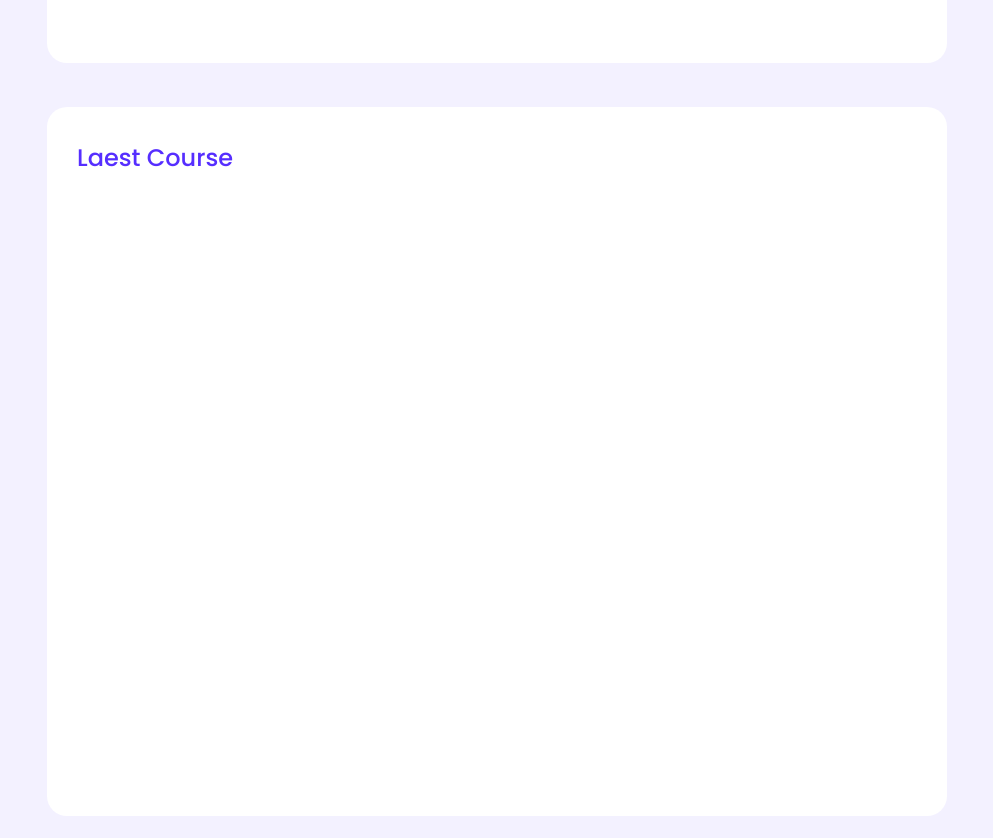
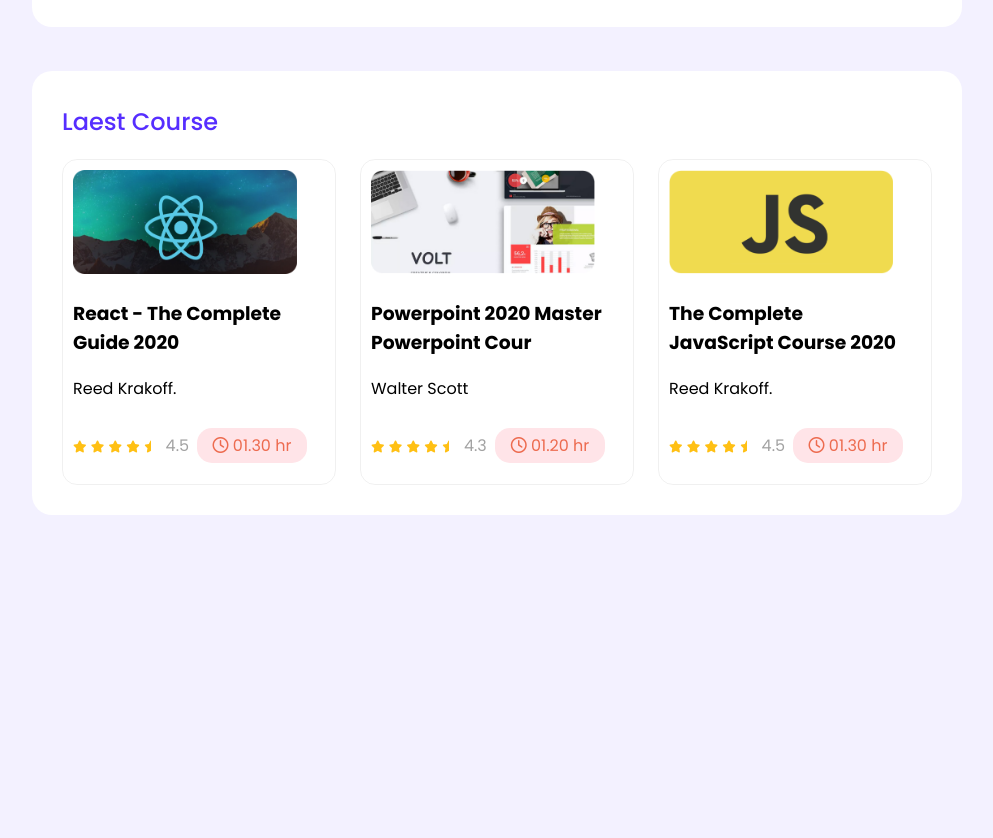
Before and after one commit to Mehedi20180575hc/Leader-Board, a plain HTML site: page index.html in a window 1280 px wide. Shown: the part 668-1506 px from the top of the page, without its empty margins (143-1136 px from the left). After the commit the page ends 1205 px from the top, so only its background shows below. Drawn offline with Linux system fonts and the light colour scheme.

Commit message:
leader-board complet

```diff
--- a/index.html
+++ b/index.html
@@ -6,7 +6,11 @@
     <meta http-equiv="X-UA-Compatible" content="IE=edge">
     <meta name="viewport" content="width=device-width, initial-scale=1.0">
     <title>Document</title>
+    <!-- font-awesome -->
+    <script src="https://kit.fontawesome.com/82bd560ad5.js" crossorigin="anonymous"></script>
+    <!-- style sheet  -->
     <link rel="stylesheet" href="styles/style.css">
+
 </head>
 
 <body>
@@ -87,9 +91,79 @@
                 </div>
             </div>
         </section>
+
         <!-- Latest Course -->
+
         <section class="container">
             <h2 class="section-title">Laest Course</h2>
+            <div class="courses">
+                <div class="course">
+                    <div class="course-banner">
+                        <img src="images/courses/course-1.png" alt="">
+                    </div>
+                    <div class="course-detail">
+                        <h3 class="course-title">React - The Complete Guide 2020</h3>
+                        <p class="course-author">Reed Krakoff.</p>
+                        <div class="course-info">
+                            <div>
+                                <i class="fas fa-star"></i>
+                                <i class="fas fa-star"></i>
+                                <i class="fas fa-star"></i>
+                                <i class="fas fa-star"></i>
+                                <i class="fas fa-star-half"></i>
+                            </div>
+                            <p>4.5</p>
+                            <div class="course-duration">
+                                <i class="far fa-clock"></i> 01.30 hr
+                            </div>
+                        </div>
+                    </div>
+                </div>
+                <div class="course">
+                    <div class="course-banner">
+                        <img src="images/courses/course-2.png" alt="">
+                    </div>
+                    <div class="course-detail">
+                        <h3 class="course-title">Powerpoint 2020 Master Powerpoint Cour</h3>
+                        <p class="course-author">Walter Scott</p>
+                        <div class="course-info">
+                            <div>
+                                <i class="fas fa-star"></i>
+                                <i class="fas fa-star"></i>
+                                <i class="fas fa-star"></i>
+                                <i class="fas fa-star"></i>
+                                <i class="fas fa-star-half"></i>
+                            </div>
+                            <p>4.3 </p>
+                            <div class="course-duration">
+                                <i class="far fa-clock"></i> 01.20 hr
+                            </div>
+                        </div>
+                    </div>
+                </div>
+                <div class="course">
+                    <div class="course-banner">
+                        <img src="images/courses/course-3.png" alt="">
+                    </div>
+                    <div class="course-detail">
+                        <h3 class="course-title">The Complete JavaScript Course 2020</h3>
+                        <p class="course-author">Reed Krakoff.</p>
+                        <div class="course-info">
+                            <div>
+                                <i class="fas fa-star"></i>
+                                <i class="fas fa-star"></i>
+                                <i class="fas fa-star"></i>
+                                <i class="fas fa-star"></i>
+                                <i class="fas fa-star-half"></i>
+                            </div>
+                            <p>4.5</p>
+                            <div class="course-duration">
+                                <i class="far fa-clock"></i> 01.30 hr
+                            </div>
+                        </div>
+                    </div>
+                </div>
+            </div>
         </section>
     </main>
 </body>
--- a/styles/style.css
+++ b/styles/style.css
@@ -14,9 +14,10 @@ main{
 .container{
     background-color: #fff;
     width: 870px;
-    height: 679px;
+    /* height: 679px; */
     padding: 30px 0 0 30px;
     margin: 22px;
+    padding: 30px;
     border-radius: 20px;
 }
 hr{
@@ -79,5 +80,43 @@ hr{
     text-decoration: none;
     color: #562EFF;
     font-size: 16px;
-
 }
+/* course part start  */
+.courses{
+    display: grid;
+    grid-template-columns: repeat(3,1fr);
+    grid-column-gap: 24px;
+}
+.course{
+    border: 1px solid rgba(0, 0, 0, 0.06);
+    border-radius: 15px;
+    padding: 10px;
+}
+.course .course-banner img{
+    height: 104px;
+    width: 224px;
+}
+.course-detail{
+    padding-right: 18px;
+}
+.course-info{
+    display: flex;
+    align-items: center;
+    justify-content: space-between;
+}
+.course-info p{
+    color: #A2A2A2;
+}
+.fas{
+    color: #FFC014;
+    font-size: 12px;
+}
+.course-duration{
+    background-color: #FFE4E8;
+    color: #ED6B4F;
+    height: 35px;
+    width: 110px;
+    text-align: center;
+    line-height: 35px;
+    border-radius: 15px;
+}
```
